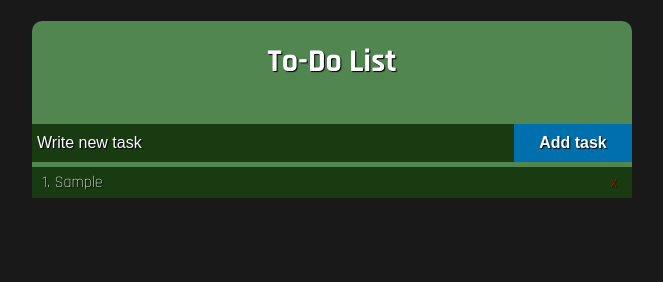
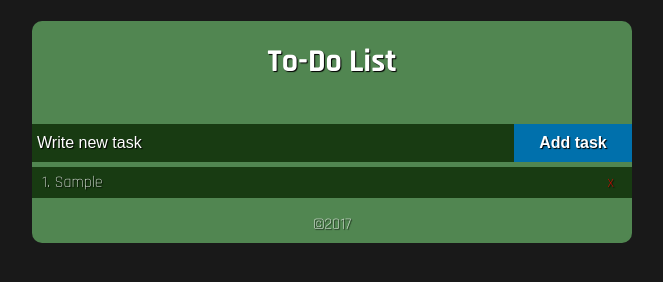
Before and after one commit to Tomo83/Poland---Block-19, a plain HTML site: page index.html in a window 1280 px wide. Both pictures are taken after typing "Sample" into the empty fields and a click on the button "Add task". Shown: the whole page, without its empty margins (308-971 px from the left). Drawn offline with nearby package versions, Linux system fonts and the light colour scheme.

Commit message:
files added

```diff
--- a/app.js
+++ b/app.js
@@ -1,9 +1,10 @@
 $(document).ready(function () {
+    var $field = $('#textfield')
     $('form').submit(function (evt) {
         evt.preventDefault();
-    }); // Koniec funkcji submit.
+    });
+
     $('#button').click(function () {
-        var $field = $('#textfield')
         var fieldVal = $field.val();
         if (fieldVal) {
             $('#tasklist').append('<li>' + fieldVal + '<a href="#" class="remove-task"><span>x</span></a></li>');
--- a/index.html
+++ b/index.html
@@ -22,6 +22,7 @@
         <ol id="tasklist">
 
         </ol>
+        <p>&copy;2017</p>
     </div>
 
     <!--JQuery Library-->
--- a/style.css
+++ b/style.css
@@ -12,7 +12,7 @@ body {
     min-width: 400px;
     max-width: 600px;
     margin: 20px auto;
-    border-radius: 10px 10px 0 0;
+    border-radius: 10px;
 }
 
 h1 {
@@ -67,7 +67,7 @@ ol li {
 
 li span {
     float: right;
-    margin-right: 5px;
+    margin-right: .5em;
     cursor: pointer;
 }
 
@@ -75,3 +75,8 @@ li a {
     text-decoration: none;
     color: #ff0000;
 }
+
+p {
+    text-align: center;
+    padding-bottom: .5em;
+}
```
